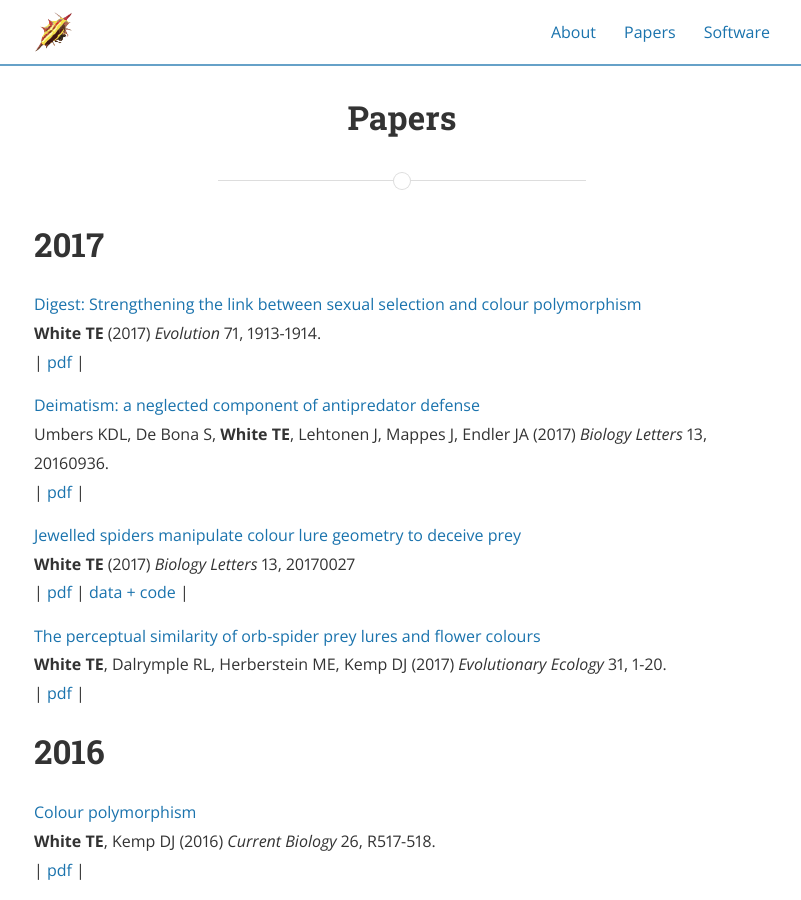
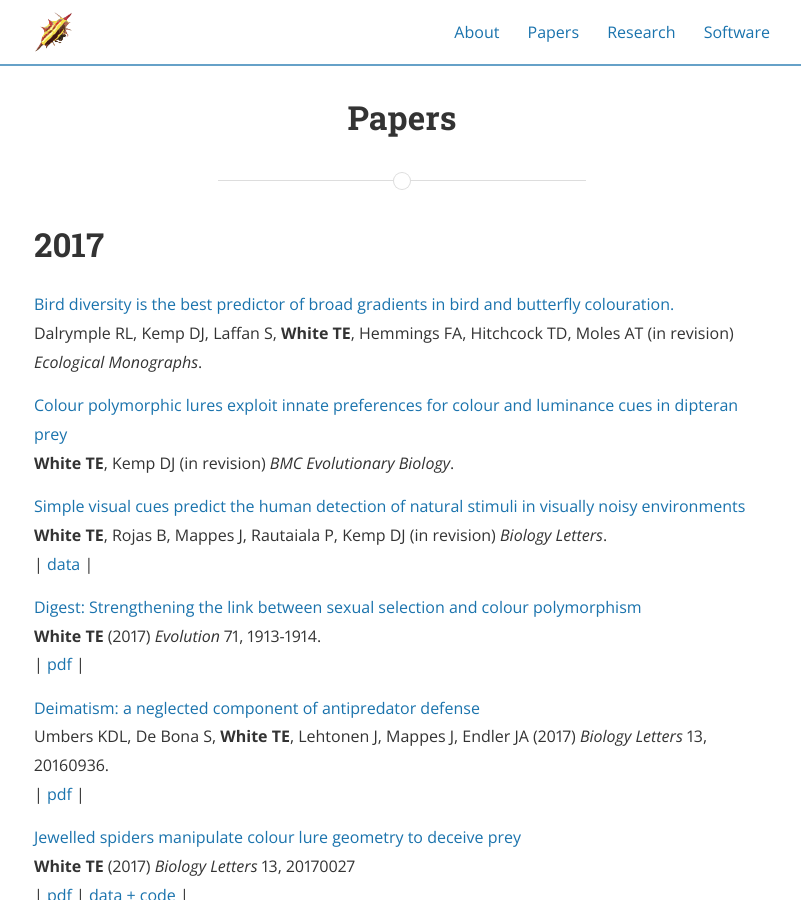
Before and after one commit to thomased/thomased.github.io, a Jekyll site: the page built from papers.md, in a window 1280 px wide and 900 px high. Shown: the whole window, without its empty margins (238-1039 px from the left). Built offline with Jekyll 4.4.1, drawn with Linux system fonts in a browser that asks for light colours; nearby versions of some CDN libraries.

Commit message:
Updating

```diff
--- a/papers.md
+++ b/papers.md
@@ -5,6 +5,16 @@ permalink: /papers/
 ---
 
 # 2017
+
+[Bird diversity is the best predictor of broad gradients in bird and butterfly colouration.]()
+Dalrymple RL, Kemp DJ, Laffan S, **White TE**, Hemmings FA, Hitchcock TD, Moles AT (in revision) _Ecological Monographs_.
+
+[Colour polymorphic lures exploit innate preferences for colour and luminance cues in dipteran prey]()
+**White TE**, Kemp DJ (in revision) _BMC Evolutionary Biology_.
+
+[Simple visual cues predict the human detection of natural stimuli in visually noisy environments]()
+**White TE**, Rojas B, Mappes J, Rautaiala P, Kemp DJ (in revision) _Biology Letters_.
+| [data](https://figshare.com/articles/white_et_al_2017_biol_letters_zip/5235079) |
 
 [Digest: Strengthening the link between sexual selection and colour polymorphism](http://dx.doi.org/10.1111/evo.13272)
 **White TE** (2017) _Evolution_ 71, 1913-1914.
```
Also changed, not shown: _posts/2017-08-01-spider_colour.md (added, +9 -0 lines), research.md (added, +19 -0 lines).
